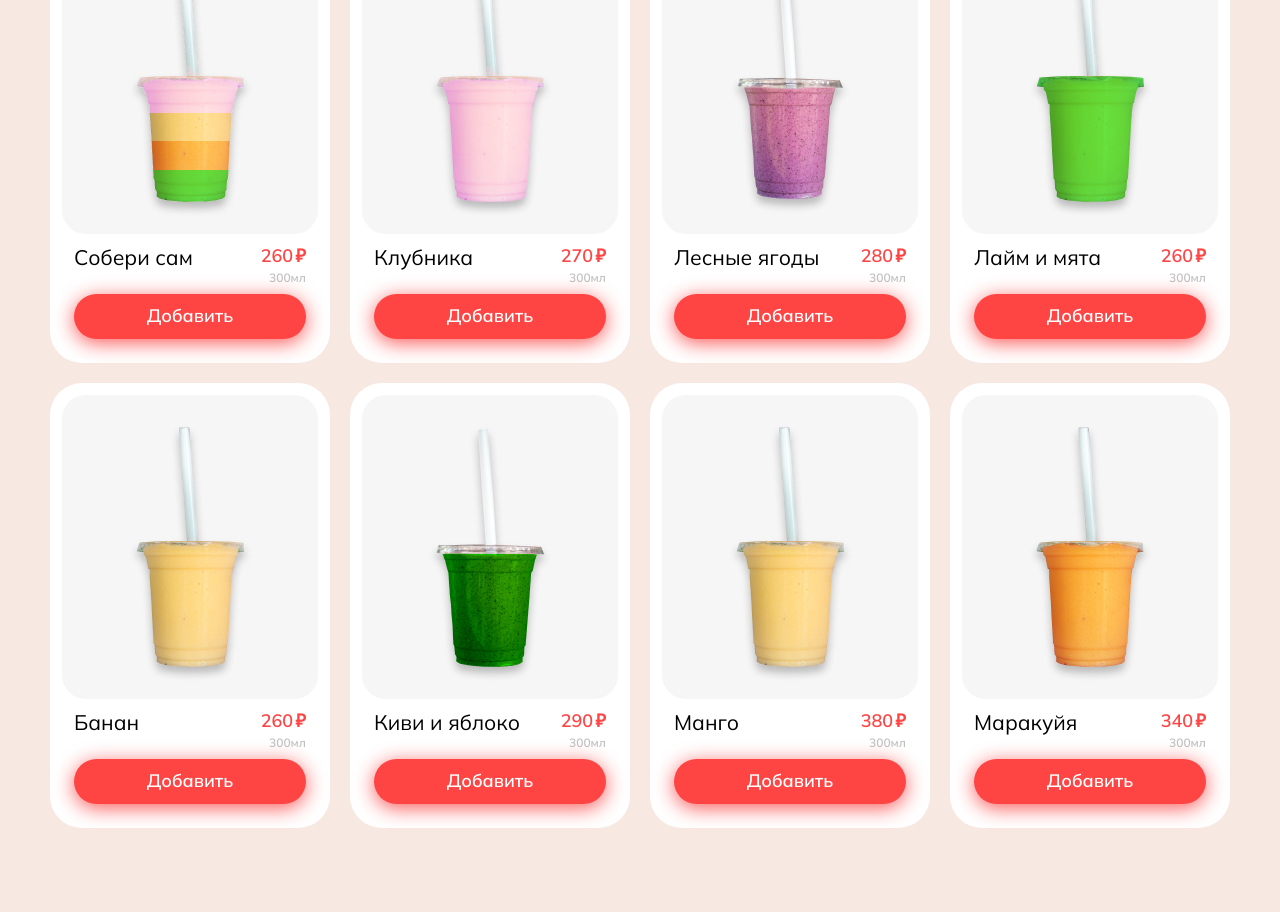
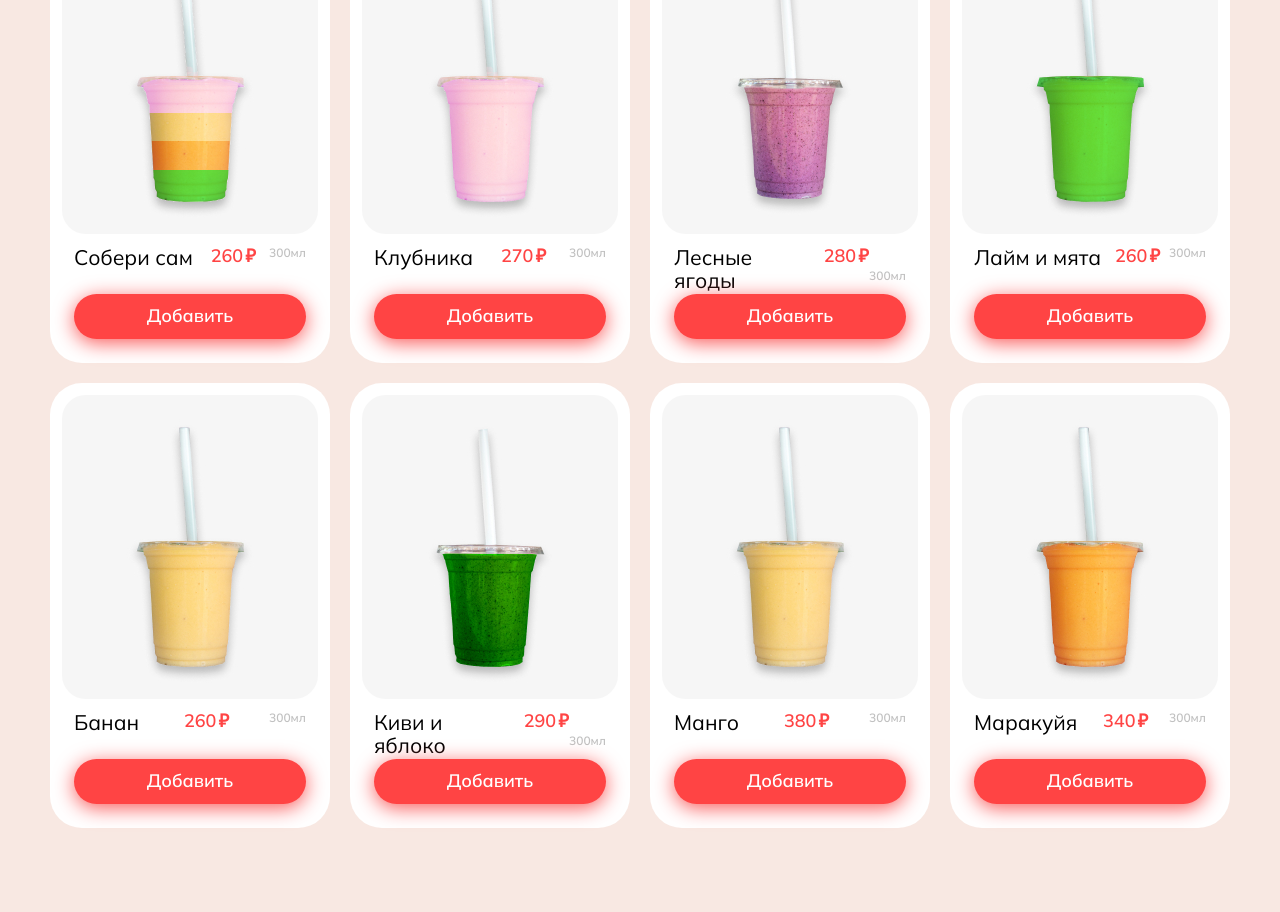
Before and after one commit to 97Maykel97/Freshy-Bar, a plain HTML site: page index.html in a window 1280 px wide. Shown: the part 1388-2300 px from the top of the page. Drawn offline with Linux system fonts and the light colour scheme.

Commit message:
debugging index.html and styles in: cocktail and footer

```diff
--- a/index.html
+++ b/index.html
@@ -102,8 +102,8 @@
 									<div class="cocktail__text">
 										<h3 class="cocktail__title">Собери сам</h3>
 										<p class="cocktail__price text-red">260 ₽</p>
+										<div class="cocktail__size">300мл</div>
 									</div>
-									<div class="cocktail__size">300мл</div>
 									<button class="btn cocktail__btn">Добавить</button>
 								</div>
 							</article>
@@ -119,8 +119,8 @@
 									<div class="cocktail__text">
 										<h3 class="cocktail__title">Клубника</h3>
 										<p class="cocktail__price text-red">270 ₽</p>
+										<div class="cocktail__size">300мл</div>
 									</div>
-									<div class="cocktail__size">300мл</div>
 									<button class="btn cocktail__btn">Добавить</button>
 								</div>
 							</article>
@@ -136,8 +136,8 @@
 									<div class="cocktail__text">
 										<h3 class="cocktail__title">Лесные ягоды</h3>
 										<p class="cocktail__price text-red">280 ₽</p>
+										<div class="cocktail__size">300мл</div>
 									</div>
-									<div class="cocktail__size">300мл</div>
 									<button class="btn cocktail__btn">Добавить</button>
 								</div>
 							</article>
@@ -153,8 +153,8 @@
 									<div class="cocktail__text">
 										<h3 class="cocktail__title">Лайм и мята</h3>
 										<p class="cocktail__price text-red">260 ₽</p>
+										<div class="cocktail__size">300мл</div>
 									</div>
-									<div class="cocktail__size">300мл</div>
 									<button class="btn cocktail__btn">Добавить</button>
 								</div>
 							</article>
@@ -170,8 +170,8 @@
 									<div class="cocktail__text">
 										<h3 class="cocktail__title">Банан</h3>
 										<p class="cocktail__price text-red">260 ₽</p>
+										<div class="cocktail__size">300мл</div>
 									</div>
-									<div class="cocktail__size">300мл</div>
 									<button class="btn cocktail__btn">Добавить</button>
 								</div>
 							</article>
@@ -187,8 +187,8 @@
 									<div class="cocktail__text">
 										<h3 class="cocktail__title">Киви и яблоко</h3>
 										<p class="cocktail__price text-red">290 ₽</p>
+										<div class="cocktail__size">300мл</div>
 									</div>
-									<div class="cocktail__size">300мл</div>
 									<button class="btn cocktail__btn">Добавить</button>
 								</div>
 							</article>
@@ -204,8 +204,8 @@
 									<div class="cocktail__text">
 										<h3 class="cocktail__title">Манго</h3>
 										<p class="cocktail__price text-red">380 ₽</p>
+										<div class="cocktail__size">300мл</div>
 									</div>
-									<div class="cocktail__size">300мл</div>
 									<button class="btn cocktail__btn">Добавить</button>
 								</div>
 							</article>
@@ -221,8 +221,8 @@
 									<div class="cocktail__text">
 										<h3 class="cocktail__title">Маракуйя</h3>
 										<p class="cocktail__price text-red">340 ₽</p>
+										<div class="cocktail__size">300мл</div>
 									</div>
-									<div class="cocktail__size">300мл</div>
 									<button class="btn cocktail__btn">Добавить</button>
 								</div>
 							</article>
--- a/scss/blocks/_footer.scss
+++ b/scss/blocks/_footer.scss
@@ -20,6 +20,7 @@
 	}
 	&__developer--item {
 		margin-bottom: 10px;
+		min-width: 230px;
 		&:last-child {
 			margin-bottom: 0;
 		}
```
